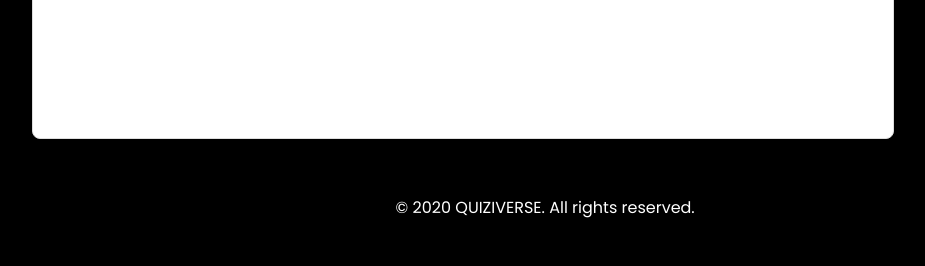
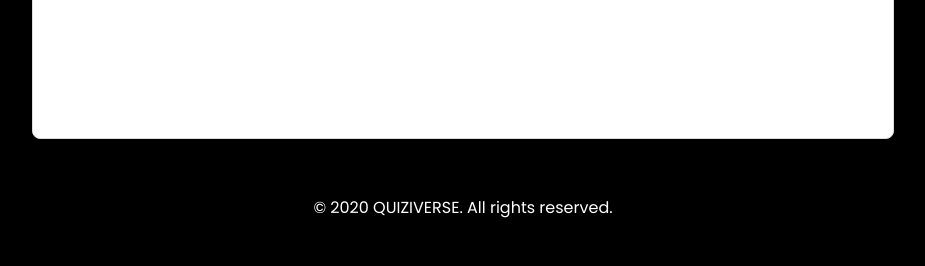
Before and after one commit to realWRC/quiziverse, a Flask app: template api/templates/finishquiz.html in a window 1280 px wide. Shown: the part 731-997 px from the top of the page, without its empty margins (177-1102 px from the left). Run offline with Flask 3, Linux system fonts and the light colour scheme; the template is opened without the code that fills it: most values are stand-ins (such as "Sample title", 1, 10 or a date in 2020).

Commit message:
Corrected the position and selectors for the header in myquizzes page and footer in finish.cc

```diff
--- a/api/static/css/finish.css
+++ b/api/static/css/finish.css
@@ -64,6 +64,11 @@
   /* transform: translateY(-2px); */
 }
 
+footer {
+  margin-left: 0;
+  width: auto;
+}
+
 @media (max-width: 600px) {
   .quiz-results-container {
     padding: 20px;
--- a/api/templates/myquizzes.html
+++ b/api/templates/myquizzes.html
@@ -7,7 +7,7 @@
 {% endblock CSS %}
 
 {% block header %}
-<header>
+<header class="home-header">
   {% include "_topnavigation.html" %}
 </header>
 {% endblock header %}
```
